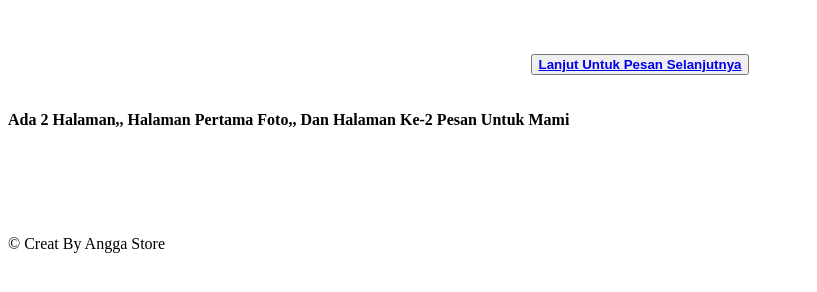
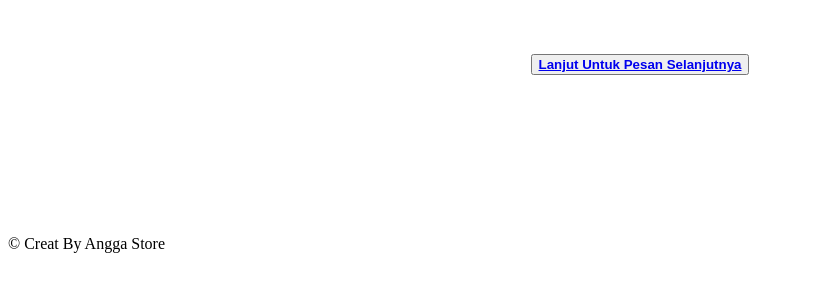
Before and after one commit to Agastore/github.angga.io, a plain HTML site: page isi.html in a window 1280 px wide. Shown: the part 48-340 px from the top of the page, without its empty margins (0-817 px from the left). Drawn offline with Linux system fonts and the light colour scheme.

Commit message:
Update isi.html

```diff
--- a/isi.html
+++ b/isi.html
@@ -30,10 +30,6 @@
          <br>
          <br>
 
-<b>
-  Ada 2 Halaman,, Halaman Pertama Foto,, Dan Halaman Ke-2 Pesan Untuk Mami
-</b>
-
 <br>
 <br>
 <br>
```
